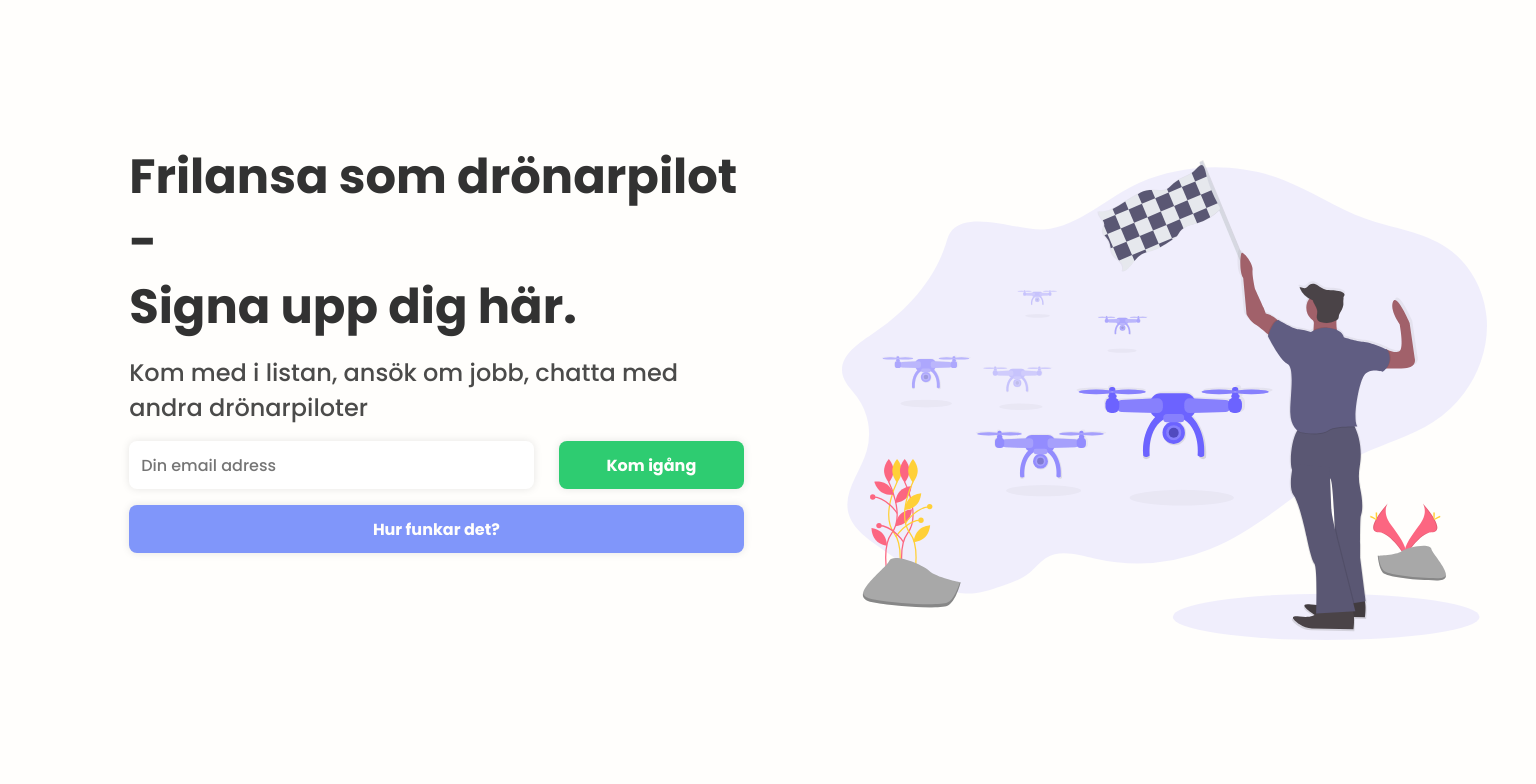
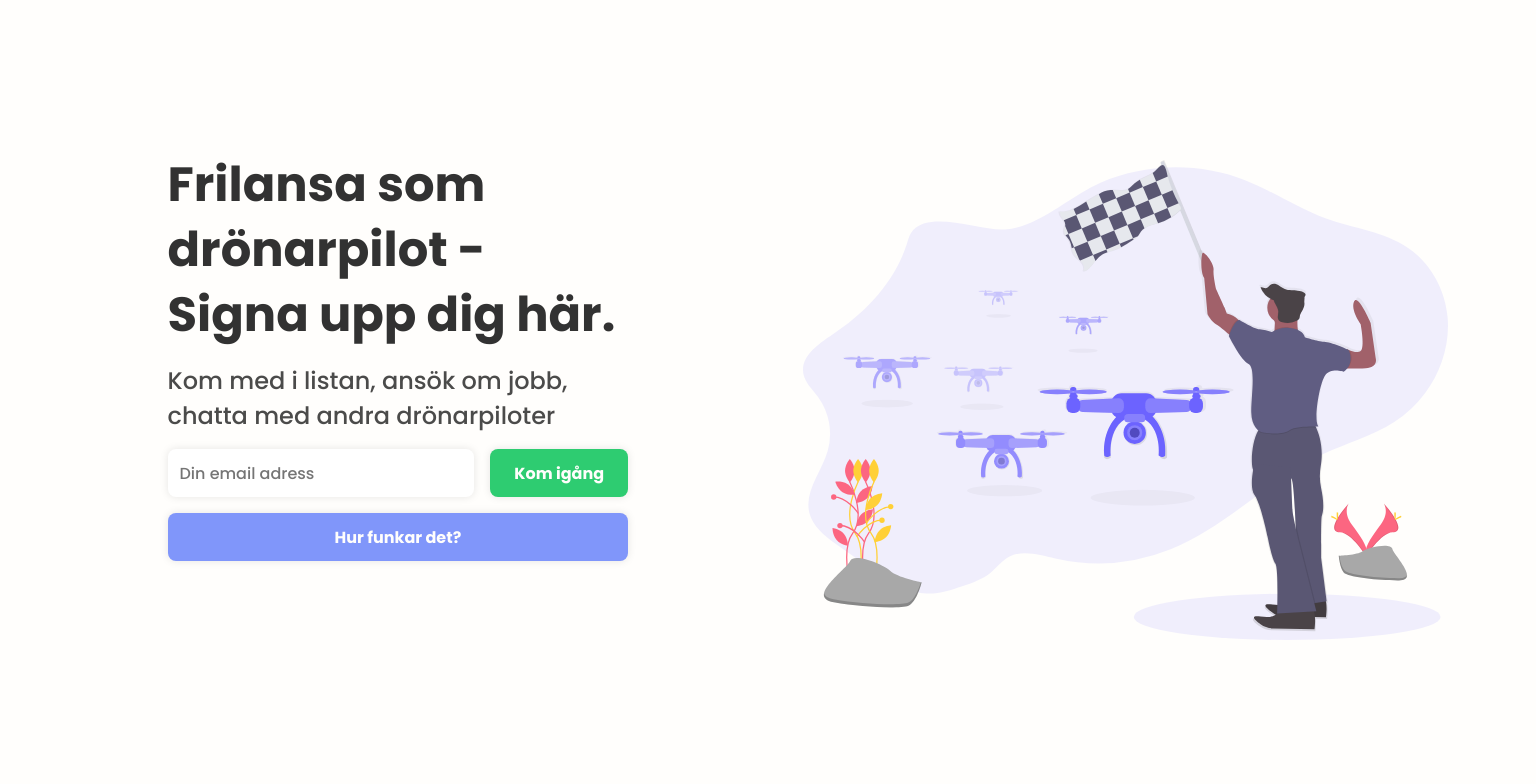
Before and after one commit to Marwil96/Dronelist, a plain HTML site: page index.html in a window 1536 px wide. Shown: the top 784 px of the page. Drawn offline with nearby package versions, Linux system fonts and the light colour scheme.

Commit message:
New display

```diff
--- a/styles.css
+++ b/styles.css
@@ -149,6 +149,14 @@ h1 h2 h3 {
 	width:40%;
 	margin-left:10%;
 }
+@media (min-width: 1500px) {
+	.landingpageTextContainer {
+    width: 30%;
+    /* height: 80vh; */
+    align-self: center;
+    flex-direction: column;
+}
+	}
 @media screen and (max-width: 872px) {
   .landingPageContainer {
   	flex-direction:column;
```
